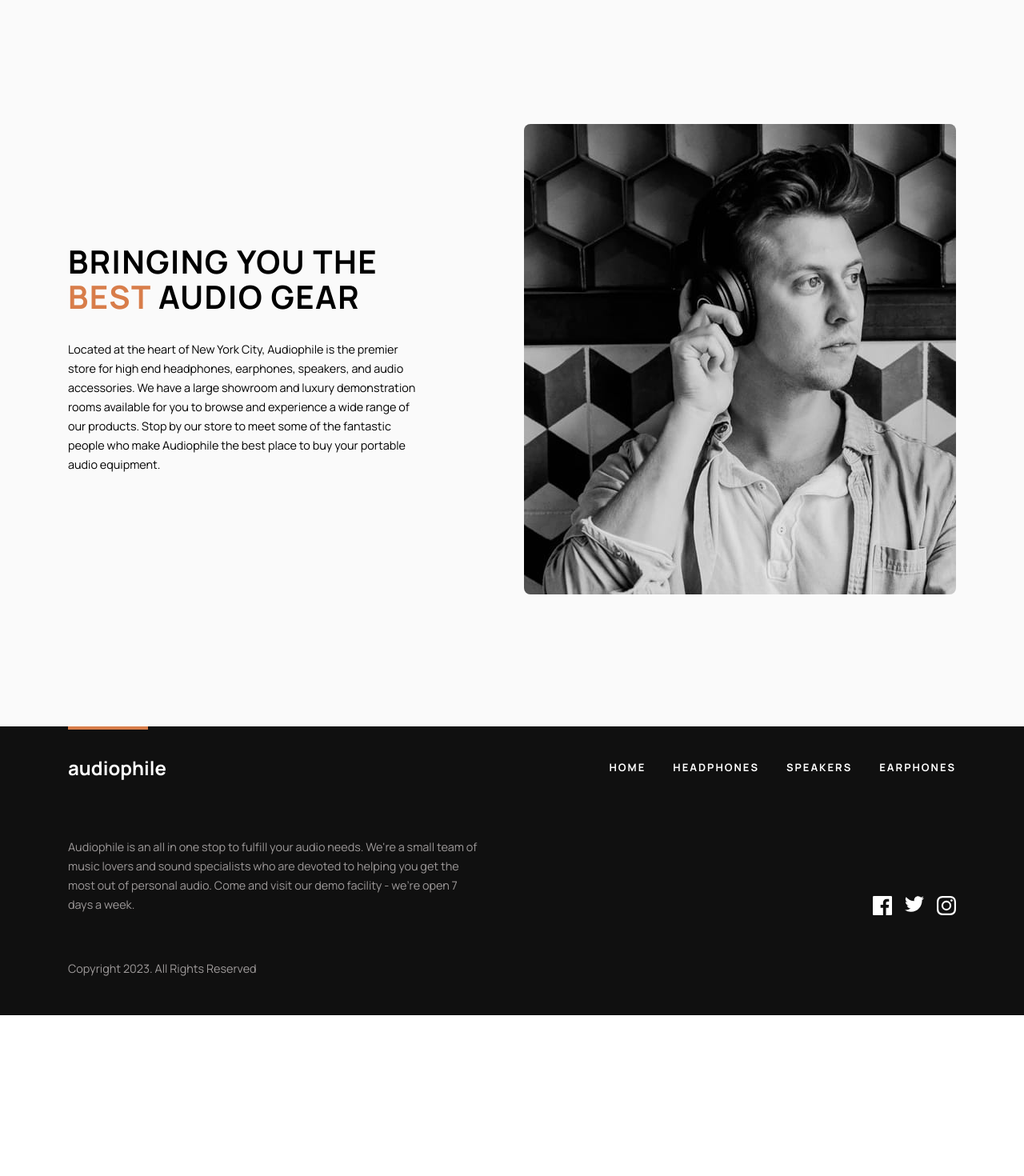
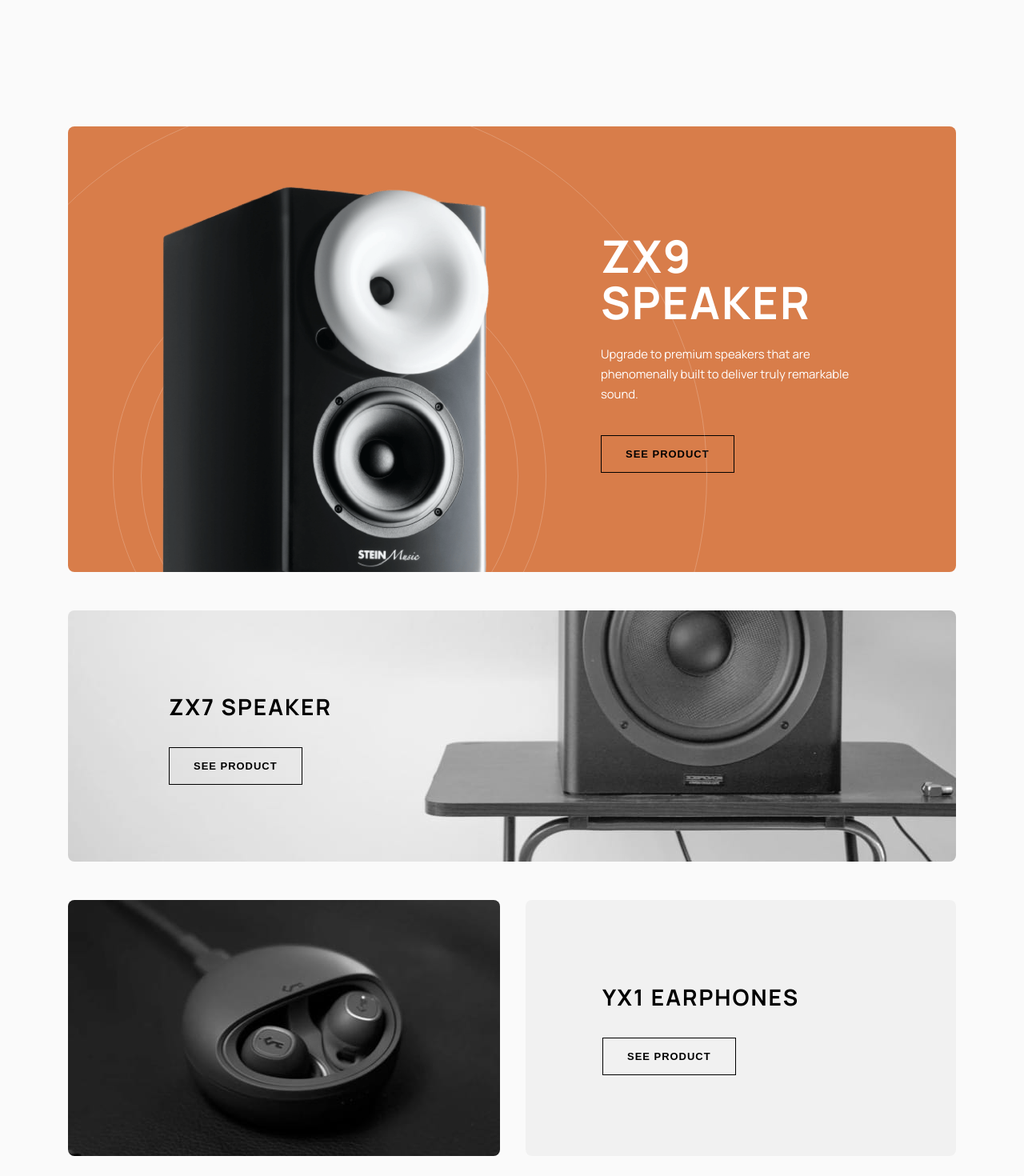
Before and after one commit to eduardsdn/audiophile-ecommerce, a React (Create React App) app: page / in a window 1280 px wide. Shown: the part 1000-2470 px from the top of the page at 80% size. Before the commit the page ends 2269 px from the top, so only its background shows below. Built offline with nearby package versions, Linux system fonts and the light colour scheme.

Commit message:
Home products section layed out

```diff
--- a/src/pages/Home.jsx
+++ b/src/pages/Home.jsx
@@ -1,5 +1,10 @@
 import HomeCSS from "../styles/home.module.css";
+import ButtonsCSS from "../styles/buttons.module.css";
 import imageHero from "../assets/home/desktop/image-hero.jpg";
+import imageSpeakerZX9 from "../assets/home/desktop/image-speaker-zx9.png";
+import imageSpeakerZX7 from "../assets/home/desktop/image-speaker-zx7.jpg";
+import imageEarphonesYX1 from "../assets/home/desktop/image-earphones-yx1.jpg";
+import patterCircles from "../assets/home/desktop/pattern-circles.svg";
 import Categories from "../components/Categories";
 import CompanyDescription from "../components/CompanyDescription";
 import Footer from "../components/Footer";
@@ -16,13 +21,76 @@ export default function Home() {
               Experience natural, lifelike audio and exceptional build quality
               made for the passionate music enthusiast.
             </p>
-            <button className={HomeCSS.seeProductButton}>SEE PRODUCT</button>
+            <button
+              className={`${ButtonsCSS.seeProductBtn} ${HomeCSS.homeHeroBtn}`}
+              id={ButtonsCSS.orange}
+            >
+              see product
+            </button>
           </div>
           <img src={imageHero} className={HomeCSS.imgHero} alt="" />
         </div>
       </div>
       <div className={HomeCSS.container}>
         <Categories></Categories>
+        <div className={HomeCSS.homeProducts}>
+          <div className={HomeCSS.homeProductsTop}>
+            <img
+              className={HomeCSS.homeProductsTopImg}
+              src={imageSpeakerZX9}
+              alt=""
+            />
+            <img
+              className={HomeCSS.homeProductsTopDecor}
+              src={patterCircles}
+              alt=""
+            />
+            <div className={HomeCSS.homeProductsTopContent}>
+              <h1 className={HomeCSS.homeProductsContentTopTitle}>
+                ZX9 SPEAKER
+              </h1>
+              <p className={HomeCSS.homeProductsContentTopDescription}>
+                Upgrade to premium speakers that are phenomenally built to
+                deliver truly remarkable sound.
+              </p>
+              <button
+                className={`${ButtonsCSS.seeProductBtn} ${HomeCSS.homeProductsTopContentBtn}`}
+                id={ButtonsCSS.black}
+              >
+                See product
+              </button>
+            </div>
+          </div>
+          <div className={HomeCSS.homeProductsMiddle}>
+            <div className={HomeCSS.homeProductsMiddleContent}>
+              <h1 className={HomeCSS.homeProductsContentTitle}>ZX7 SPEAKER</h1>
+              <button
+                className={`${ButtonsCSS.seeProductBtn} ${HomeCSS.homeProductsBtn}`}
+                id={ButtonsCSS.black}
+              >
+                see product
+              </button>
+            </div>
+          </div>
+          <div className={HomeCSS.homeProductsBottom}>
+            <img
+              className={HomeCSS.homeProductsBottomImg}
+              src={imageEarphonesYX1}
+              alt=""
+            />
+            <div className={HomeCSS.homeProductsBottomContent}>
+              <h1 className={HomeCSS.homeProductsContentTitle}>
+                YX1 EARPHONES
+              </h1>
+              <button
+                className={`${ButtonsCSS.seeProductBtn} ${HomeCSS.homeProductsBtn}`}
+                id={ButtonsCSS.black}
+              >
+                see product
+              </button>
+            </div>
+          </div>
+        </div>
         <CompanyDescription></CompanyDescription>
       </div>
       <Footer></Footer>
--- /dev/null
+++ b/src/styles/buttons.module.css
@@ -0,0 +1,33 @@
+@import url("colors.css");
+
+.seeProductBtn {
+  cursor: pointer;
+  font-size: 0.81rem;
+  font-style: normal;
+  font-weight: 700;
+  line-height: normal;
+  letter-spacing: 1px;
+  text-transform: uppercase;
+  padding: 15px 30px;
+}
+
+#orange {
+  background-color: var(--darkOrange);
+  color: var(--white);
+  border: none;
+}
+
+#orange:hover {
+  background-color: var(--orange);
+}
+
+#black {
+  background-color: transparent;
+  color: var(--black);
+  border: 1px solid var(--black);
+}
+
+#black:hover {
+  background-color: var(--black);
+  color: var(--white);
+}
--- a/src/styles/home.module.css
+++ b/src/styles/home.module.css
@@ -51,22 +51,117 @@
   line-height: 166.667%;
 }
 
-.seeProductButton {
-  cursor: pointer;
+.homeHeroBtn {
   margin-top: 40px;
-  font-size: 0.81rem;
-  font-style: normal;
-  font-weight: 700;
-  line-height: normal;
-  letter-spacing: 1px;
-  text-transform: uppercase;
-  background-color: var(--darkOrange);
-  padding: 15px 30px;
-  color: var(--white);
-  border: none;
 }
 
 .imgHero {
   min-height: 561px;
   min-width: 1110px;
 }
+
+.homeProducts {
+  margin-top: 168px;
+  display: flex;
+  flex-direction: column;
+}
+
+.homeProductsTop {
+  display: flex;
+  justify-content: flex-end;
+  padding-top: 133px;
+  padding-bottom: 124px;
+  padding-right: 95px;
+  background-color: var(--darkOrange);
+  border-radius: 8px;
+  overflow: hidden;
+  position: relative;
+}
+
+.homeProductsTopImg {
+  max-width: 410px;
+  position: absolute;
+  left: 117px;
+  bottom: -15px;
+  z-index: 1;
+}
+
+.homeProductsTopDecor {
+  position: absolute;
+  z-index: 0;
+  right: 28%;
+  top: -35px;
+}
+
+.homeProductsContentTopTitle {
+  max-width: 261px;
+  color: var(--white);
+  font-size: 3.5rem;
+  font-style: normal;
+  font-weight: 700;
+  line-height: 103.571%;
+  letter-spacing: 2px;
+  text-transform: uppercase;
+}
+
+.homeProductsContentTopDescription {
+  max-width: 349px;
+  margin-top: 24px;
+  color: var(--white);
+  font-size: 0.93rem;
+  font-style: normal;
+  font-weight: 500;
+  line-height: 166.666%;
+}
+
+.homeProductsContentTitle {
+  color: var(--black);
+  font-size: 1.75rem;
+  font-style: normal;
+  font-weight: 700;
+  line-height: normal;
+  letter-spacing: 2px;
+  text-transform: uppercase;
+}
+
+.homeProductsTopContentBtn {
+  margin-top: 40px;
+}
+
+.homeProductsMiddle {
+  border-radius: 8px;
+  margin-top: 48px;
+  padding-top: 101px;
+  padding-left: 126px;
+  padding-bottom: 96px;
+  display: flex;
+  justify-content: flex-start;
+  background-image: url(../assets/home/desktop/image-speaker-zx7.jpg);
+}
+
+.homeProductsBtn {
+  margin-top: 32px;
+}
+
+.homeProductsBottom {
+  margin-top: 48px;
+  display: flex;
+  gap: 32px;
+}
+
+.homeProductsBottomImg {
+  border-radius: 8px;
+}
+
+.homeProductsBottomContent {
+  padding-left: 96px;
+  width: 540px;
+  max-width: 540px;
+  /* padding-right: 200px; */
+  background-color: var(--gray);
+  border-radius: 8px;
+  display: flex;
+  flex-direction: column;
+  align-items: flex-start;
+  justify-content: center;
+}
```
